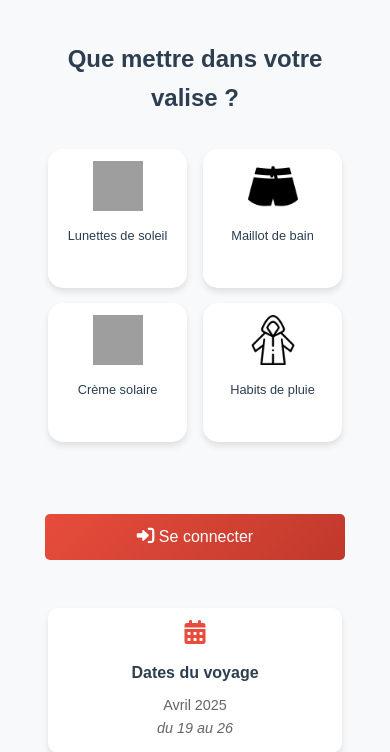
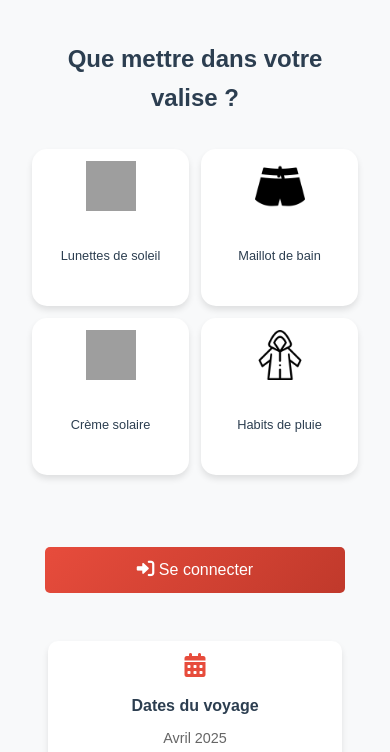
Before and after one commit to AlistairL1/psartek, a Django app: page / in a window 390 px wide. Shown: the part 388-1140 px from the top of the page. Run offline with Django 5.2, Linux system fonts and the light colour scheme; grey boxes are pictures that could not be loaded.

Commit message:
Intégration mobile

```diff
--- a/users/static/css/home.css
+++ b/users/static/css/home.css
@@ -69,6 +69,7 @@
     display: flex;
     flex-direction: column;
     align-items: center;
+    justify-content: center;
     text-align: center;
     background: white;
     border-radius: 20px;
@@ -88,12 +89,17 @@
     height: 80px;
     margin-bottom: 15px;
     transition: transform 0.3s ease;
+    flex-shrink: 0;
 }
 
 .icon-item p {
     margin: 0;
     font-size: 1.1rem;
     color: #2c3e50;
+    flex-grow: 1;
+    display: flex;
+    align-items: center;
+    justify-content: center;
 }
 
 .homepage-navigation {
@@ -285,27 +291,38 @@
         font-size: 1rem;
     }
 
+    .icons-container {
+        padding: 0;
+    }
+
     .icon-row {
-        flex-wrap: wrap;
+        display: grid;
+        grid-template-columns: repeat(2, 1fr);
         gap: 15px;
+        width: 100%;
         padding: 0;
     }
 
     .icon-item {
-        flex: 0 0 calc(50% - 8px);
-        max-width: calc(50% - 8px);
+        width: 100%;
         padding: 15px;
         border-radius: 15px;
         aspect-ratio: 1;
+        display: flex;
+        flex-direction: column;
+        align-items: center;
+        justify-content: center;
     }
 
     .icon-item img {
         width: 60px;
         height: 60px;
+        margin-bottom: 10px;
     }
 
     .icon-item p {
         font-size: 0.9rem;
+        margin: 0;
     }
 
     .info-cards {
@@ -338,15 +355,18 @@
         font-size: 0.9rem;
     }
 
+    .icon-row {
+        gap: 12px;
+    }
+
     .icon-item {
-        flex: 0 0 calc(50% - 8px);
-        max-width: calc(50% - 8px);
         padding: 12px;
     }
 
     .icon-item img {
         width: 50px;
         height: 50px;
+        margin-bottom: 8px;
     }
 
     .icon-item p {
```
